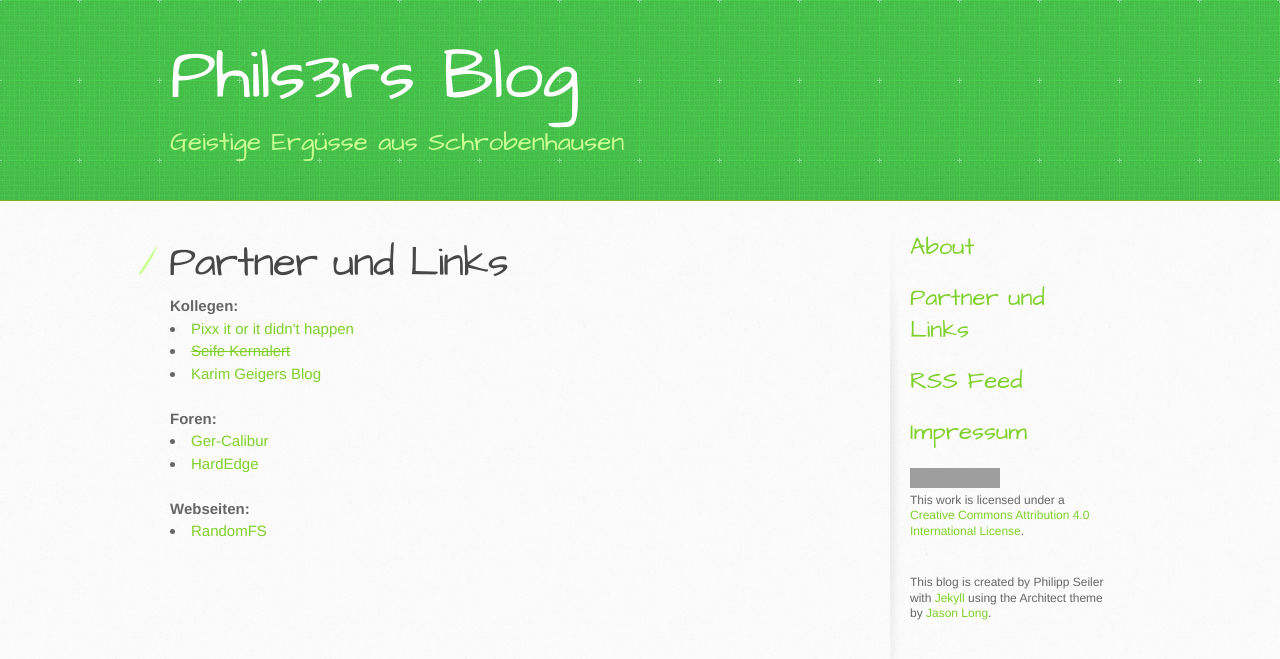
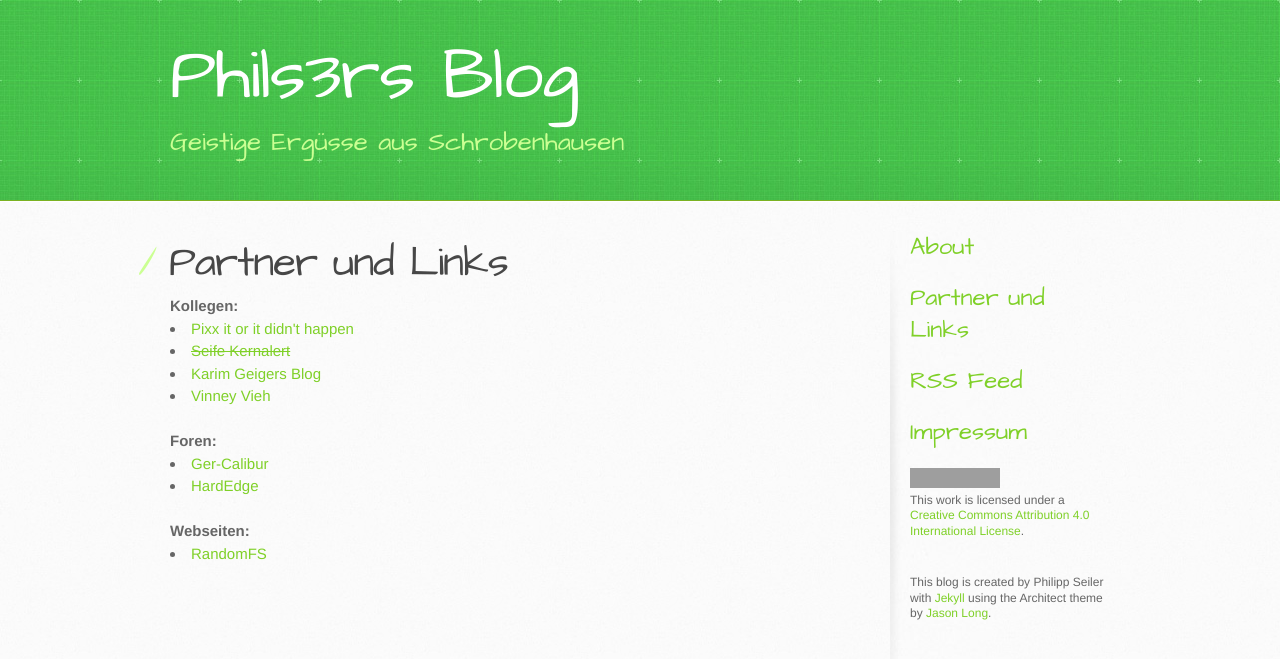
Before and after one commit to pseiler/phils3rs_blog, a Jekyll site: the page built from links.html, in a window 1280 px wide. Shown: the top 659 px of the page. Built offline with Jekyll 4.4.1, drawn with Linux system fonts in a browser that asks for light colours; Markdown is read by kramdown in place of the engine named in the settings; grey boxes are pictures that could not be loaded.

Commit message:
added vinny-vieh to links/partners

```diff
--- a/links.html
+++ b/links.html
@@ -7,10 +7,11 @@ title: Partner und Links
   <h1>Partner und Links</h1>
 <strong>Kollegen:
 </strong>
-<li><a href=http://pixx-it.oakey-dev.eu/>Pixx it or it didn't happen</a>
-<li><a href=http://seife.kernalert.de/blog><s>Seife Kernalert</s></a>
-<li><a href=http://www.karim-geiger.de/>Karim Geigers Blog</a>
-</br></br>
+    <li><a href=http://pixx-it.oakey-dev.eu/>Pixx it or it didn't happen</a>
+    <li><a href=http://seife.kernalert.de/blog><s>Seife Kernalert</s></a>
+    <li><a href=http://www.karim-geiger.de/>Karim Geigers Blog</a>
+    <li><a href=http://vinny-vieh.de/>Vinney Vieh</a>
+    </br></br>
 <strong>Foren:
 </strong>
 <li><a href=http://ger-calibur.de/>Ger-Calibur</a>
```
